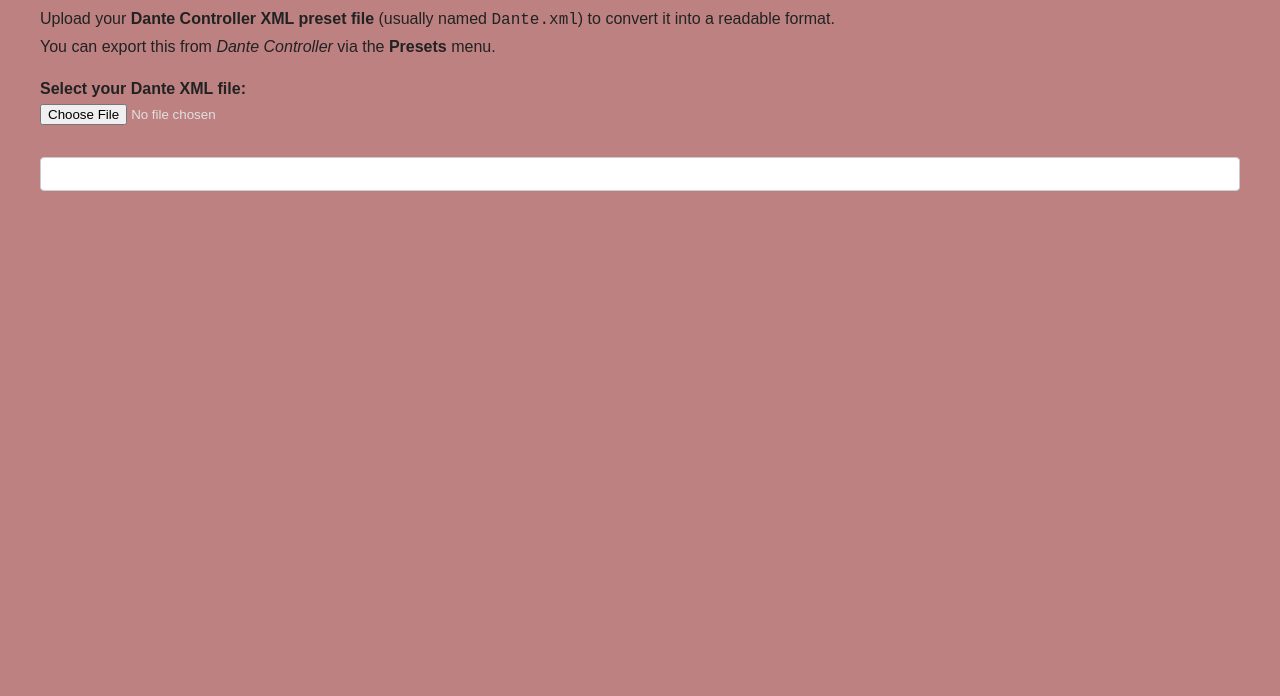
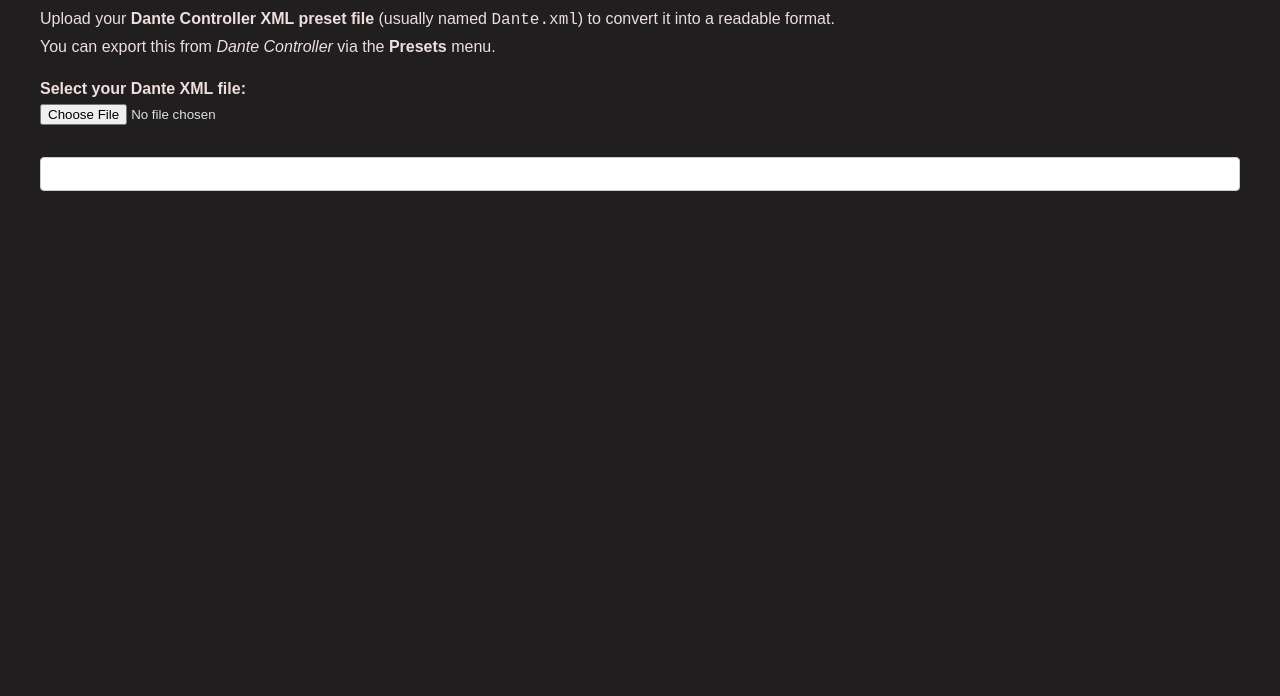
Before and after one commit to domtrotta/Dante-XML-Converter, a plain HTML site: page index.html in a window 1280 px wide. Shown: the part 104-800 px from the top of the page. Drawn offline with Linux system fonts and the light colour scheme.

Commit message:
Add dark mode styling and README update

```diff
--- a/index.html
+++ b/index.html
@@ -9,8 +9,8 @@
     body {
       font-family: sans-serif;
       padding: 2rem;
-      background-color: #bd8181;
-      color: #222;
+      background-color: #201e1e;
+      color: #eedede;
     }
 
     h1 {
```
